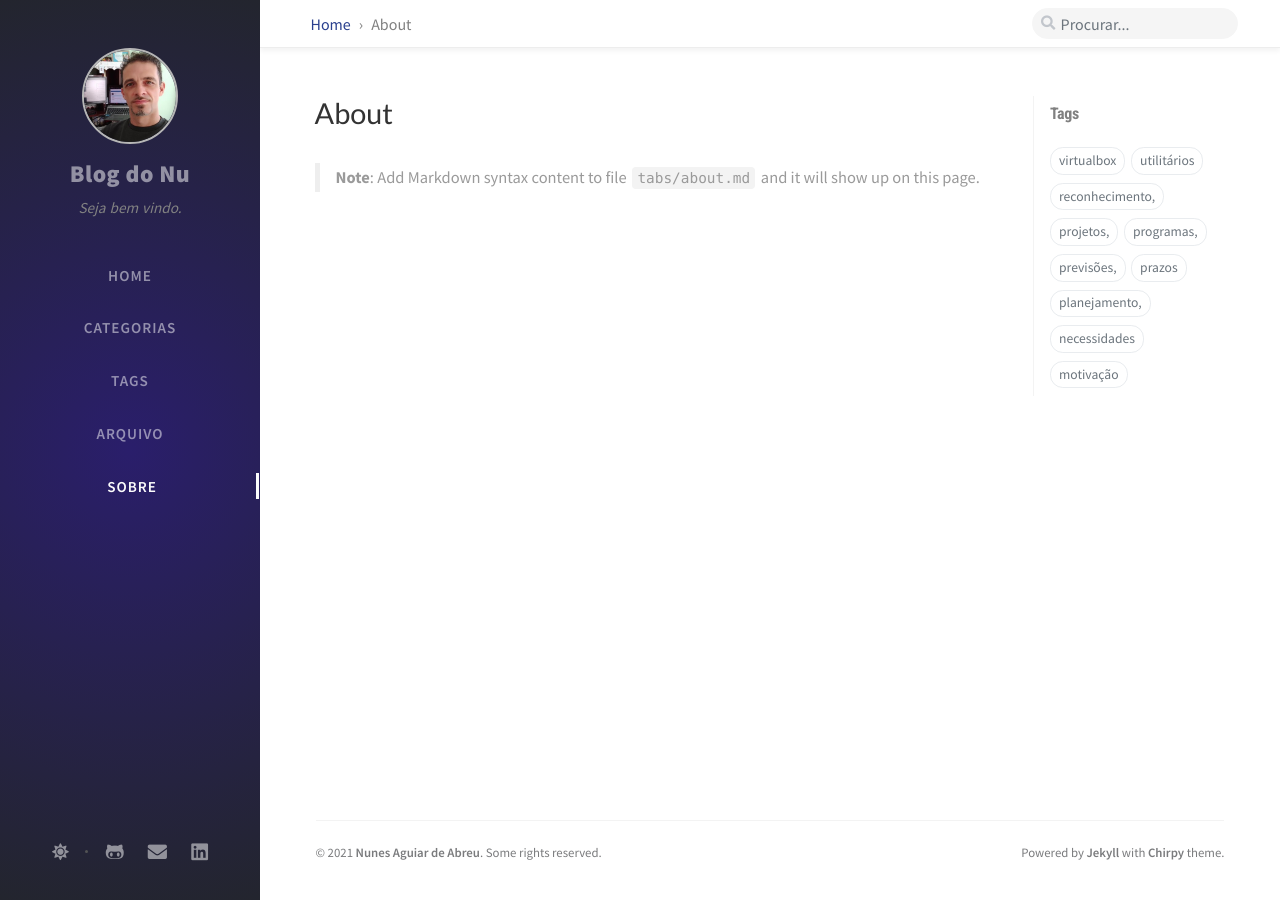
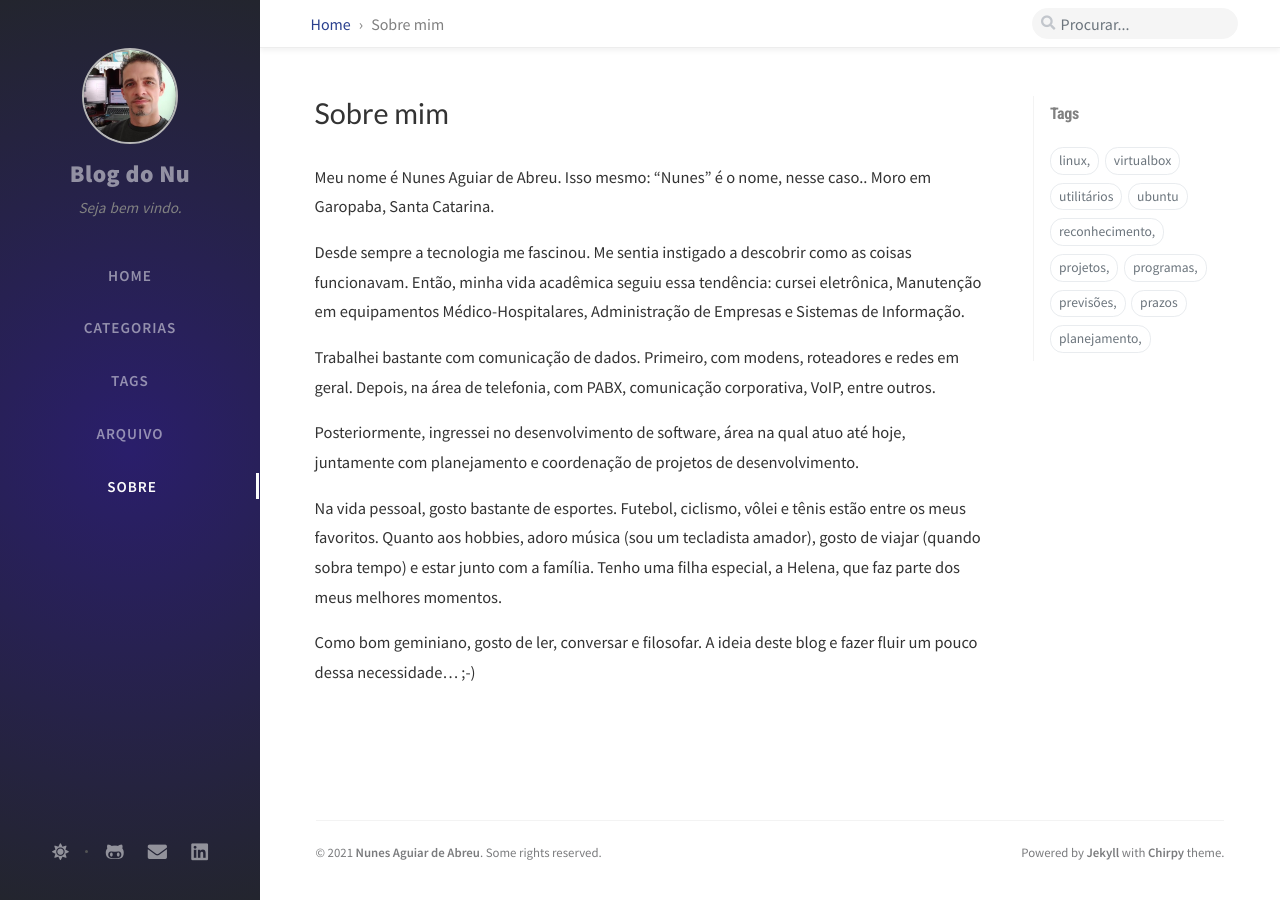
Before and after one commit to nunesabreu/blog, a Jekyll site: the page built from tabs/about.md, in a window 1280 px wide. Built offline with Jekyll 4.4.1, drawn with Linux system fonts in a browser that asks for light colours; nearby versions of some CDN libraries; comment, search, counter and statistics services are not loaded.

Commit message:
* Atualização

```diff
--- a/tabs/about.md
+++ b/tabs/about.md
@@ -1,5 +1,5 @@
 ---
-title: About
+title: Sobre mim
 
 # The About page
 # v2.0
@@ -8,4 +8,17 @@
 # MIT License
 ---
 
-> **Note**: Add Markdown syntax content to file `tabs/about.md` and it will show up on this page.
+Meu nome é Nunes Aguiar de Abreu. Isso mesmo: "Nunes" é o nome, nesse caso..
+Moro em Garopaba, Santa Catarina.
+
+Desde sempre a tecnologia me fascinou. Me sentia instigado a descobrir como as coisas funcionavam. Então, minha vida acadêmica seguiu essa tendência: cursei eletrônica, Manutenção em equipamentos Médico-Hospitalares, Administração de Empresas e Sistemas de Informação.
+
+Trabalhei bastante com comunicação de dados. Primeiro, com modens, roteadores e redes em geral. Depois, na área de telefonia, com PABX, comunicação corporativa, VoIP, entre outros.
+
+Posteriormente, ingressei no desenvolvimento de software, área na qual atuo até hoje, juntamente com planejamento e coordenação de projetos de desenvolvimento.
+
+Na vida pessoal, gosto bastante de esportes. Futebol, ciclismo, vôlei e tênis estão entre os meus favoritos.
+Quanto aos hobbies, adoro música (sou um tecladista amador), gosto de viajar (quando sobra tempo) e estar junto com a família.
+Tenho uma filha especial, a Helena, que faz parte dos meus melhores momentos.
+
+Como bom geminiano, gosto de ler, conversar e filosofar. A ideia deste blog e fazer fluir um pouco dessa necessidade... ;-)
```
Also changed, not shown: _posts/2021-08-18-problemas-com-linux-em-notebook-acer.md (added, +28 -0 lines), assets/img/reduzir-volume-hd-windows.png (added).
